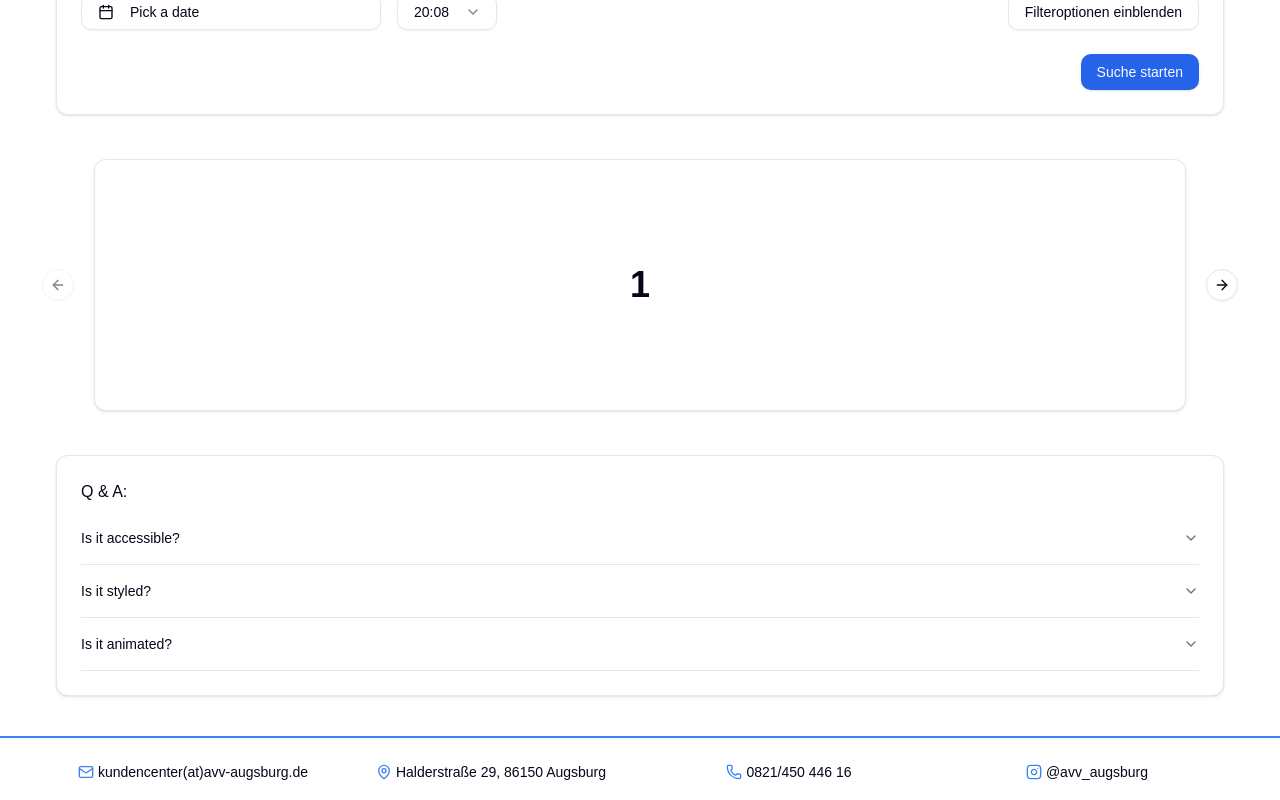
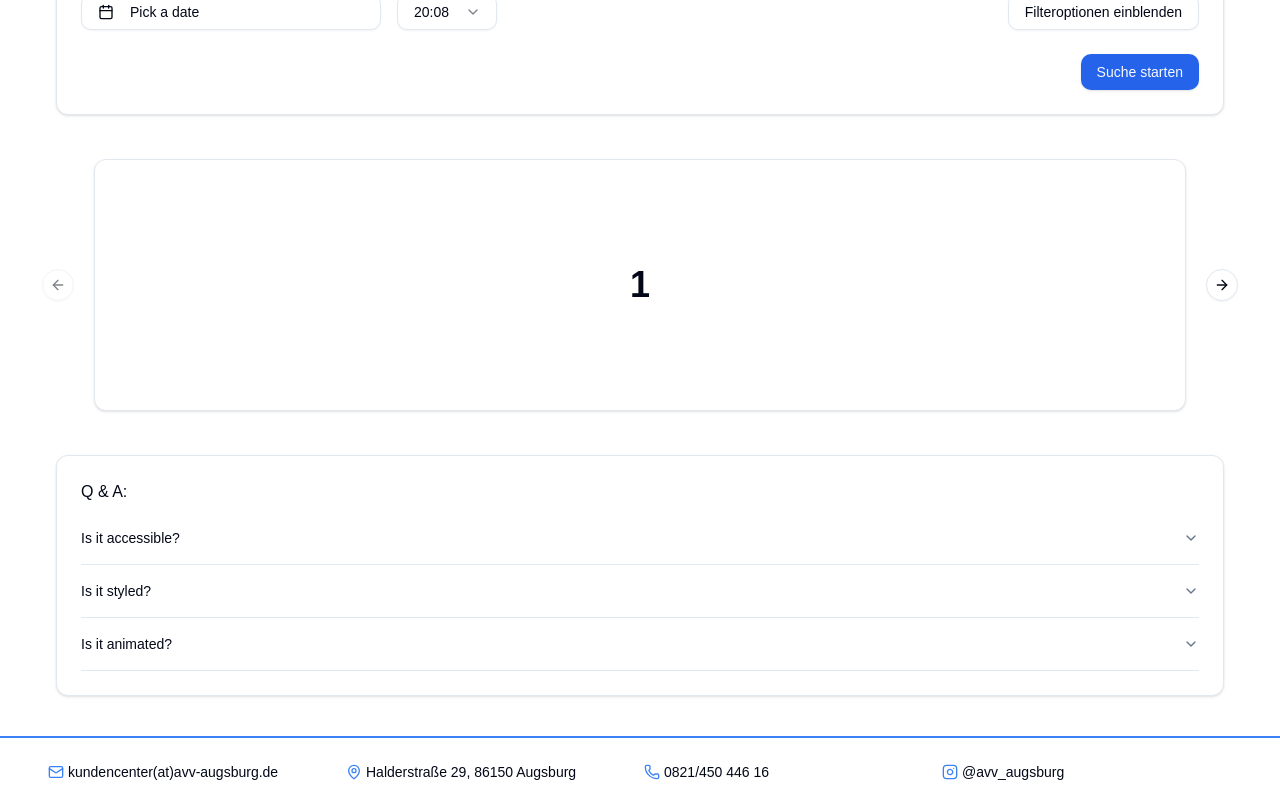
Before and after one commit to gebeled/NeueDatenbankkonzepte, a Next.js app in the folder routenplanung-aux-neo4j-a1/: page / in a window 1280 px wide. Shown: the part 253-1053 px from the top of the page. Built offline with nearby package versions, Linux system fonts and the light colour scheme.

Commit message:
footer passt erstmal

```diff
--- a/routenplanung-aux-neo4j-a1/src/components/footer.tsx
+++ b/routenplanung-aux-neo4j-a1/src/components/footer.tsx
@@ -3,28 +3,23 @@ import { Mail, Phone, MapPin, Instagram } from "lucide-react";
 export default function Footer() {
   return (
     <footer className="border-t-2 border-blue-500 text-sm">
+      <div className="max-w-[1200px] mx-auto grid grid-cols-1 sm:grid-cols-2 md:grid-cols-4 gap-2 px-2 py-2 justify-items-start">
 
-      <div className="max-w-[1200px] mx-auto grid grid-cols-2 md:grid-cols-4 gap-2 px-2 py-2 items-center justify-items-center">
-
-        {/* E-Mail */}
         <div className="flex items-center gap-1">
           <Mail className="h-4 w-4 text-blue-500" />
           <span>kundencenter(at)avv-augsburg.de</span>
         </div>
 
-        {/* Ort */}
         <div className="flex items-center gap-1">
           <MapPin className="h-4 w-4 text-blue-500" />
           <span>Halderstraße 29, 86150 Augsburg</span>
         </div>
 
-        {/* Telefon */}
         <div className="flex items-center gap-1">
           <Phone className="h-4 w-4 text-blue-500" />
           <span>0821/450 446 16</span>
         </div>
 
-        {/* Instagram */}
         <div className="flex items-center gap-1">
           <Instagram className="h-4 w-4 text-blue-500" />
           <span>@avv_augsburg</span>
```
